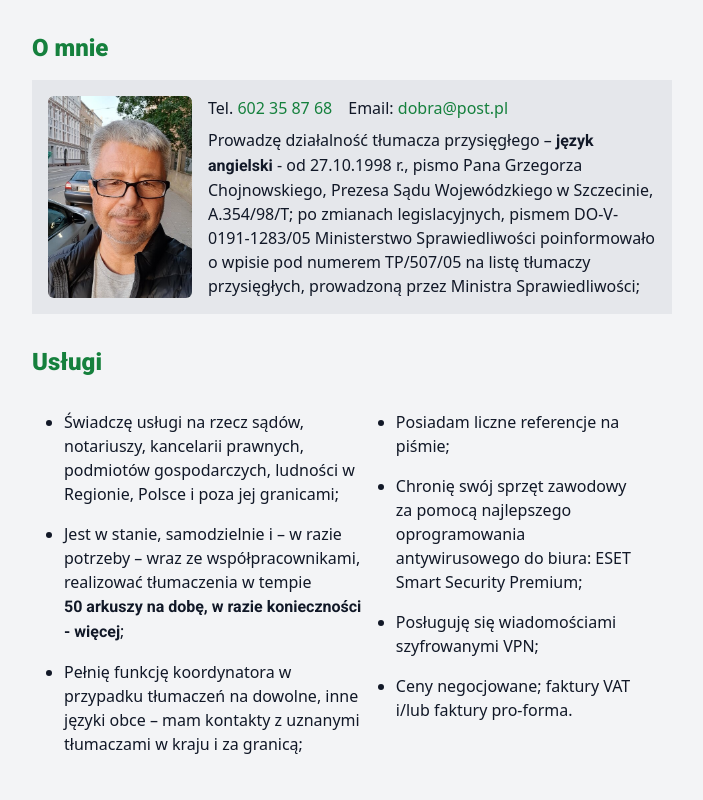
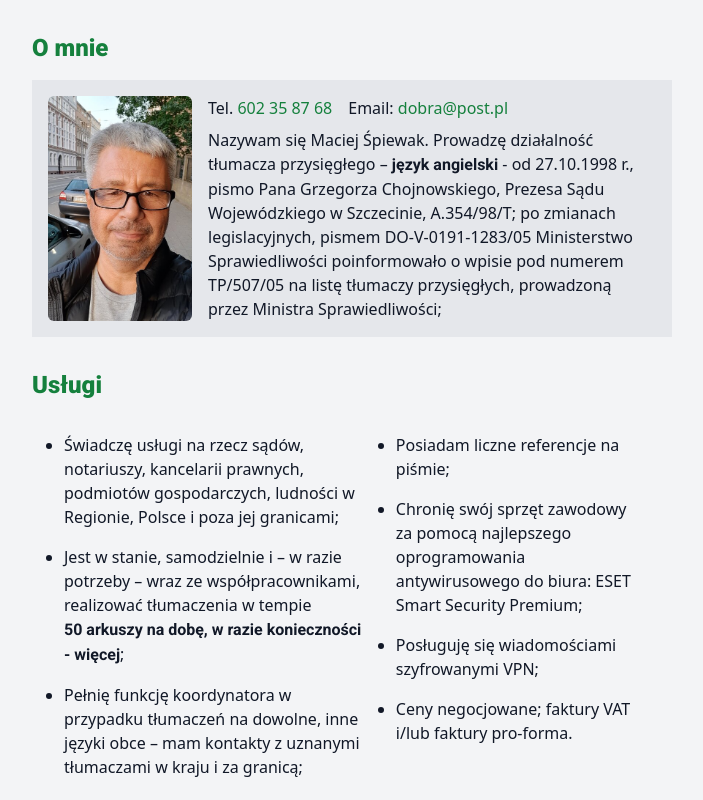
Before and after one commit to flagoon/maciej-tlumaczenia, a plain HTML site: page index.html in a window 1280 px wide. Shown: the top 800 px of the page, without its empty margins (288-991 px from the left). Drawn offline with nearby package versions, Linux system fonts and the light colour scheme; a web font is replaced by a local one.

Commit message:
added more info:

```diff
--- a/index.html
+++ b/index.html
@@ -74,7 +74,8 @@
             </div>
 
             <p>
-              Prowadzę działalność tłumacza przysięgłego –
+              Nazywam się Maciej Śpiewak. Prowadzę działalność tłumacza
+              przysięgłego –
               <span class="roboto-bold">język angielski</span> - od 27.10.1998
               r., pismo Pana Grzegorza Chojnowskiego, Prezesa Sądu Wojewódzkiego
               w Szczecinie, A.354/98/T; po zmianach legislacyjnych, pismem
```
